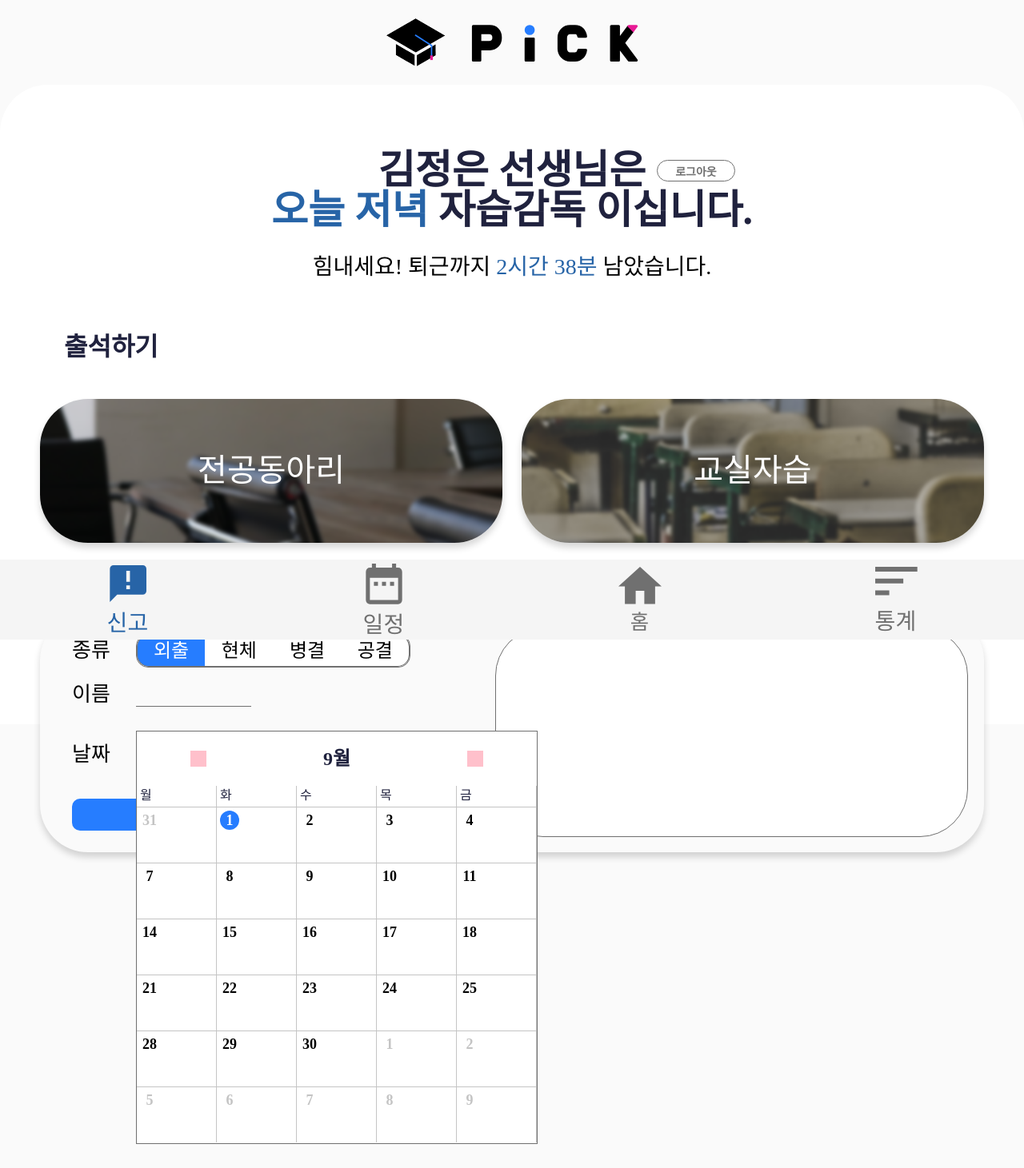
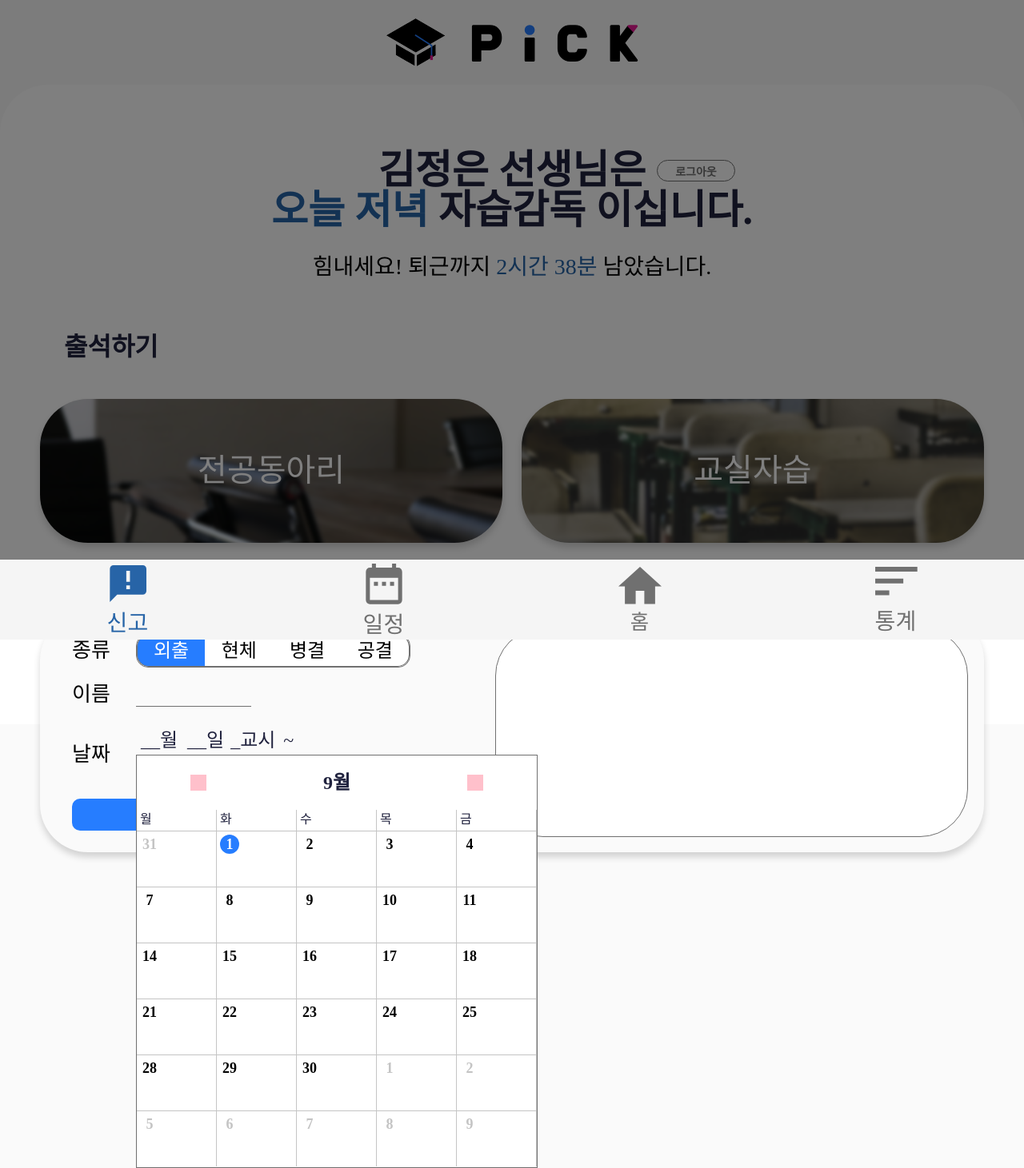
Before and after one commit to DSM-PICK/pick-client, a React app: page /main in a window 1280 px wide. Shown: the whole page at 80% size. Before the commit the page ends 1431 px from the top, so only its background shows below. Built offline with nearby package versions, Linux system fonts and the light colour scheme.

Commit message:
[ADD] <PreReportDate.js> CSS 변경

```diff
--- a/src/component/Main/PreReport/PreReportDate/PreReportDate.js
+++ b/src/component/Main/PreReport/PreReportDate/PreReportDate.js
@@ -1,6 +1,7 @@
 import React, { useState } from 'react';
 import * as S from './styles';
 import PreReportCalander from './PreReportCalendar/PreReportCalander';
+import PreReportModal from './PreReportModal/PreReportModal';
 
 const PreReportDate = () => {
 	const [preMonth, setPreMonth] = useState('');
@@ -9,10 +10,22 @@ const PreReportDate = () => {
 	const [nextMonth, setNextMonth] = useState('');
 	const [nextDay, setNextDay] = useState('');
 	const [nextClassValue, setNextClassValue] = useState('');
+	const [modal, setModal] = useState(true);
+	const [height, setHeight] = useState('30px');
 
-	const onPreClick = () => {};
+	const onOffModal = () => {
+		setModal(!modal);
+	};
 
-	const onNextClick = () => {};
+	const onPreClick = () => {
+		setHeight('30px');
+		onOffModal();
+	};
+
+	const onNextClick = () => {
+		setHeight('60px');
+		onOffModal();
+	};
 
 	return (
 		<S.Container>
@@ -27,7 +40,8 @@ const PreReportDate = () => {
 				<S.Day day={nextDay}>일</S.Day>
 				<S.Class classValue={nextClassValue}>교시</S.Class>
 			</S.Date>
-			<PreReportCalander />
+			{modal && <PreReportCalander height={height} />}
+			{modal && <PreReportModal onOffModal={onOffModal} />}
 		</S.Container>
 	);
 };
```
